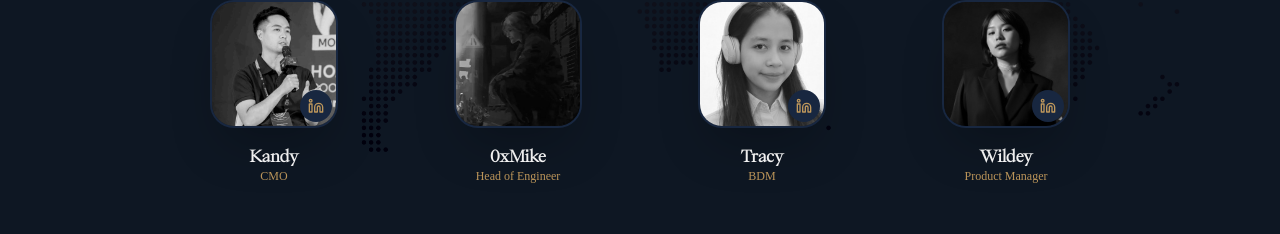
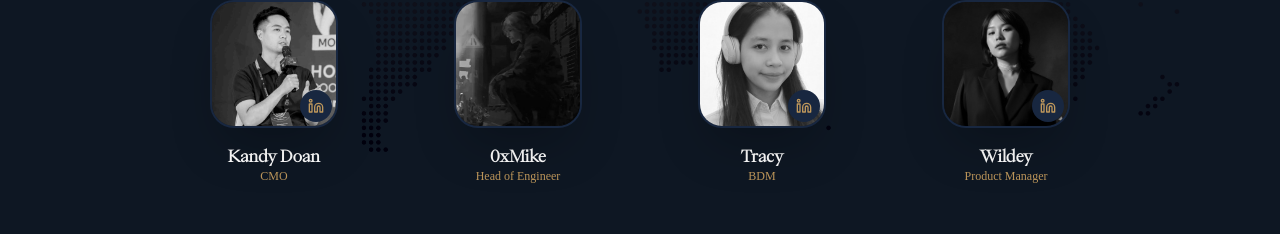
Before and after one commit to eldora-rwa/eldora-landing, a React (Vite) app: page / in a window 1280 px wide. Shown: the part 4044-4278 px from the top of the page. Built offline with nearby package versions, Linux system fonts and the light colour scheme; a web font is replaced by a local one.

Commit message:
update name

```diff
--- a/src/constants/index.ts
+++ b/src/constants/index.ts
@@ -96,7 +96,7 @@ export const team = [
     url: "https://www.linkedin.com/in/ownyourdata/",
   },
   {
-    name: "Kandy",
+    name: "Kandy Doan",
     position: "CMO",
     image: kandy,
     url: "https://www.linkedin.com/in/duy-doan-khanh-342033257/",
```
